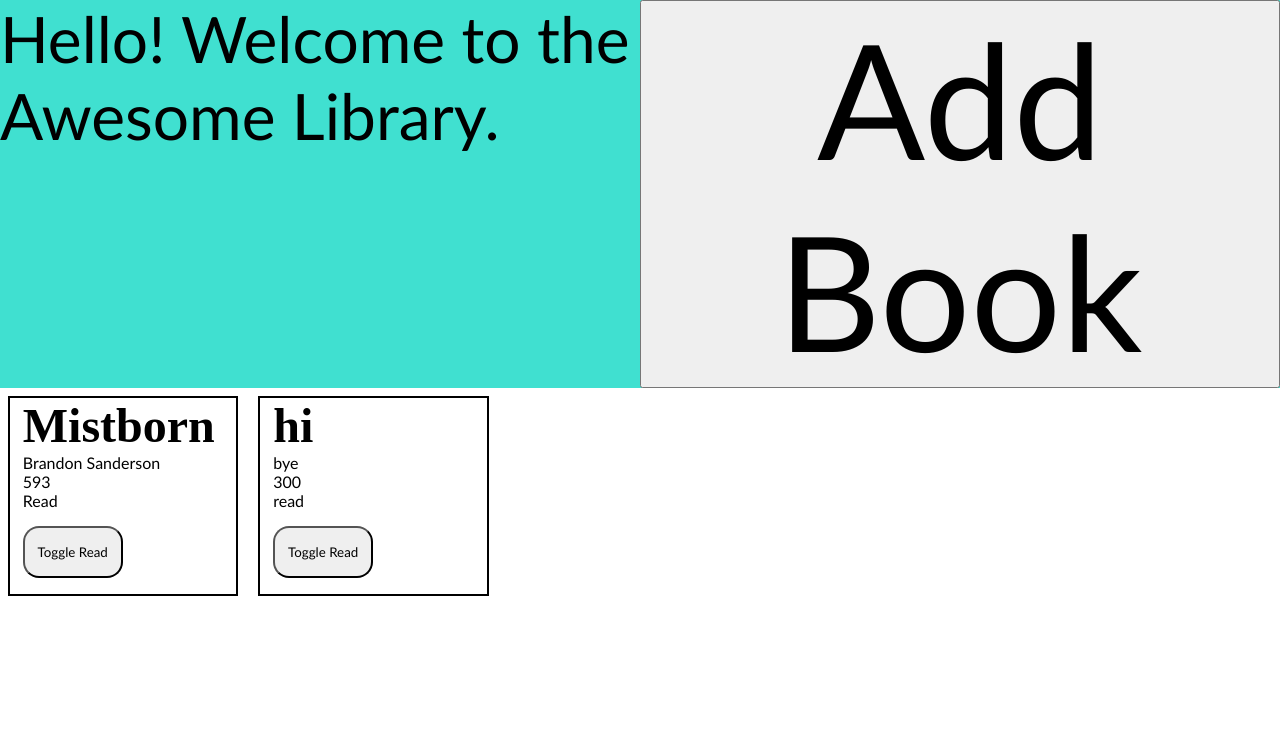
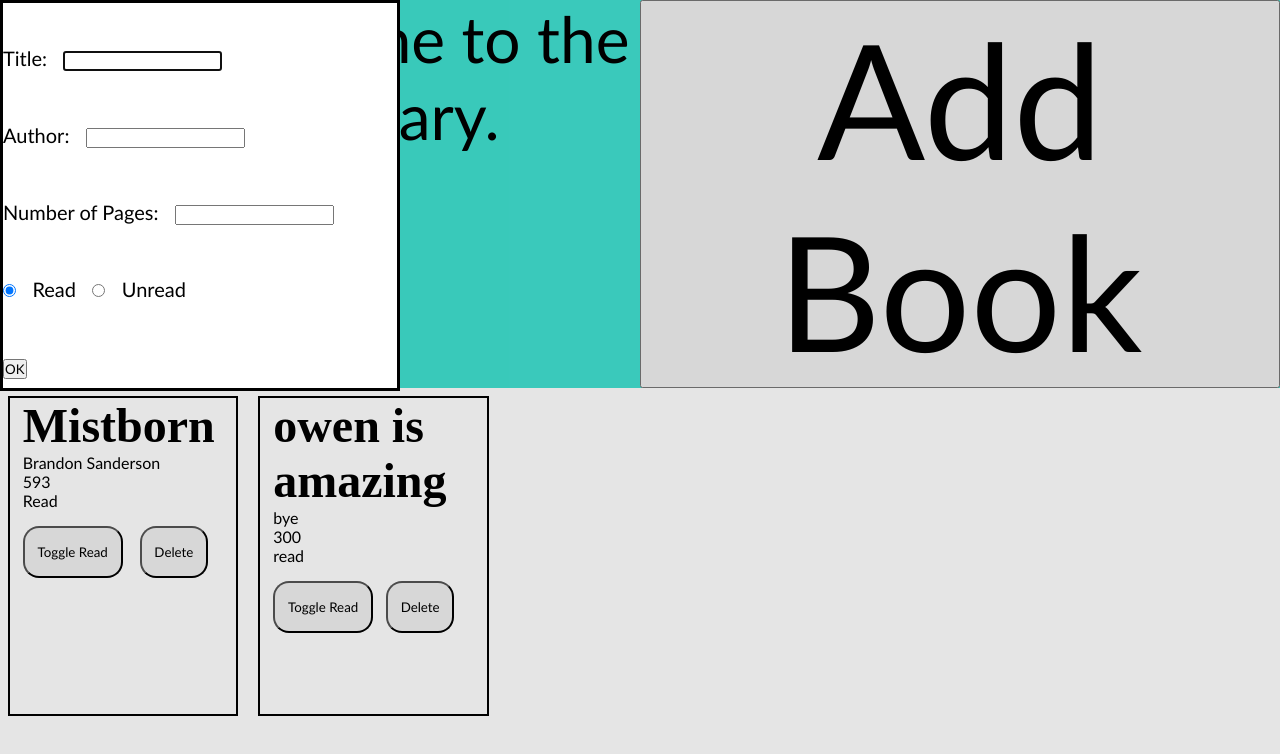
Before and after one commit to yuexiaohuaz/odin-library, a plain HTML site: page index.html in a window 1280 px wide. Both pictures are taken after a click on the button "Add Book". Drawn offline with Linux system fonts and the light colour scheme.

Commit message:
Added dialog

```diff
--- a/index.html
+++ b/index.html
@@ -12,6 +12,26 @@
         <div class="header">
             <p>Hello! Welcome to the Awesome Library.</p>
             <div class="add-info">
+                <dialog>
+                    <form type="dialog">
+                        <div><label for="title">Title:</label>
+                            <input type="text" id="title" name="title"></div>
+                        <div><label for="author">Author:</label>
+                            <input type="text" id="author" name="author"></div>
+                        <div><label for="pages">Number of Pages:</label>
+                            <input type="number" id="pages" name="pages"></div>
+                        <div><input type="radio" id="read" name="is-read" value="read" checked>
+                            <label for="read">Read</label>
+                            <input type="radio" id="unread" name="is-read" value="unread">
+                            <label for="unread">Unread</label></div>
+
+
+
+
+
+                        <button>OK</button>
+                    </form>
+                </dialog>
                 <button class="add-book">Add Book</button>
             </div>
         </div>
@@ -21,7 +41,8 @@
                 <p>Brandon Sanderson</p>
                 <p>593</p>
                 <p>Read</p>
-                <button>Toggle Read</button>
+                <button class="toggle-read">Toggle Read</button>
+                <button class="delete">Delete</button>
             </div>
         </div>
     </div>
--- a/javascript.js
+++ b/javascript.js
@@ -1,9 +1,10 @@
 let myLibrary = [];
 let mainContent = document.querySelector(".main-content")
 const addBookBtn = document.querySelector(".add-book");
+const dialog = document.querySelector("dialog");
 
-addBookBtn.addEventListener("click", () => {
-
+addBookBtn.addEventListener("click", (e) => {
+    dialog.showModal();
 });
 function Book(title, author, pages, read) {
     this.title = title;
@@ -38,14 +39,19 @@ function displayBooks(myLibrary) {
         book.appendChild(info);
         //switch statement
        }
-       let button = document.createElement("button");
-       button.textContent = "Toggle Read";
-       book.appendChild(button);
+       let toggleBtn = document.createElement("button");
+       toggleBtn.textContent = "Toggle Read";
+       toggleBtn.classList.add("toggle-read");
+       let delBtn = document.createElement("button");
+       delBtn.textContent = "Delete";
+       delBtn.classList.add("delete");
+       book.appendChild(toggleBtn);
+       book.appendChild(delBtn);
        mainContent.appendChild(book);
 
 
 //create a div inside of the main-content class with the same properties as other books, just with adjusted info
     }
 }
-addBookToLibrary("hi", "bye", "300", "read");
+addBookToLibrary("owen is amazing", "bye", "300", "read");
 displayBooks(myLibrary);
--- a/styles.css
+++ b/styles.css
@@ -16,9 +16,17 @@
     display: grid;
     grid-template-columns: 1fr 1fr;
 }
-.header button {
+.add-book {
     font-size: 10rem;
 }
+label {
+    font-size: 20px;
+}
+dialog {
+    width: 400px;
+
+}
+
 .main-content {
     grid-row: 2 / 7;
     display: flex;
@@ -29,7 +37,7 @@
 .book {
     border: 2px solid black;
     width: 18vw;
-    height: 25vh;
+    height: 40vh;
 }
 .title {
     font-weight: 700;
```
